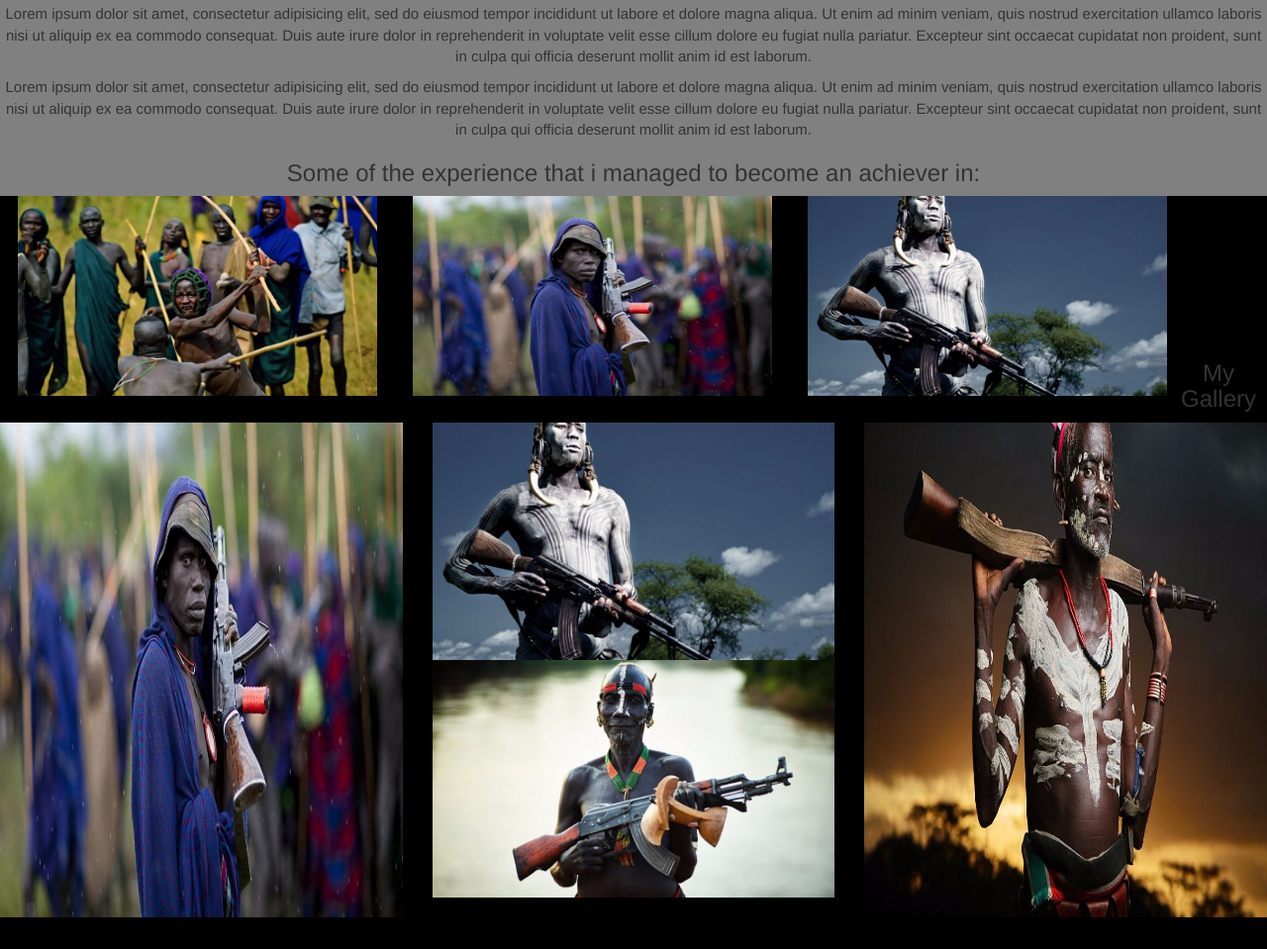
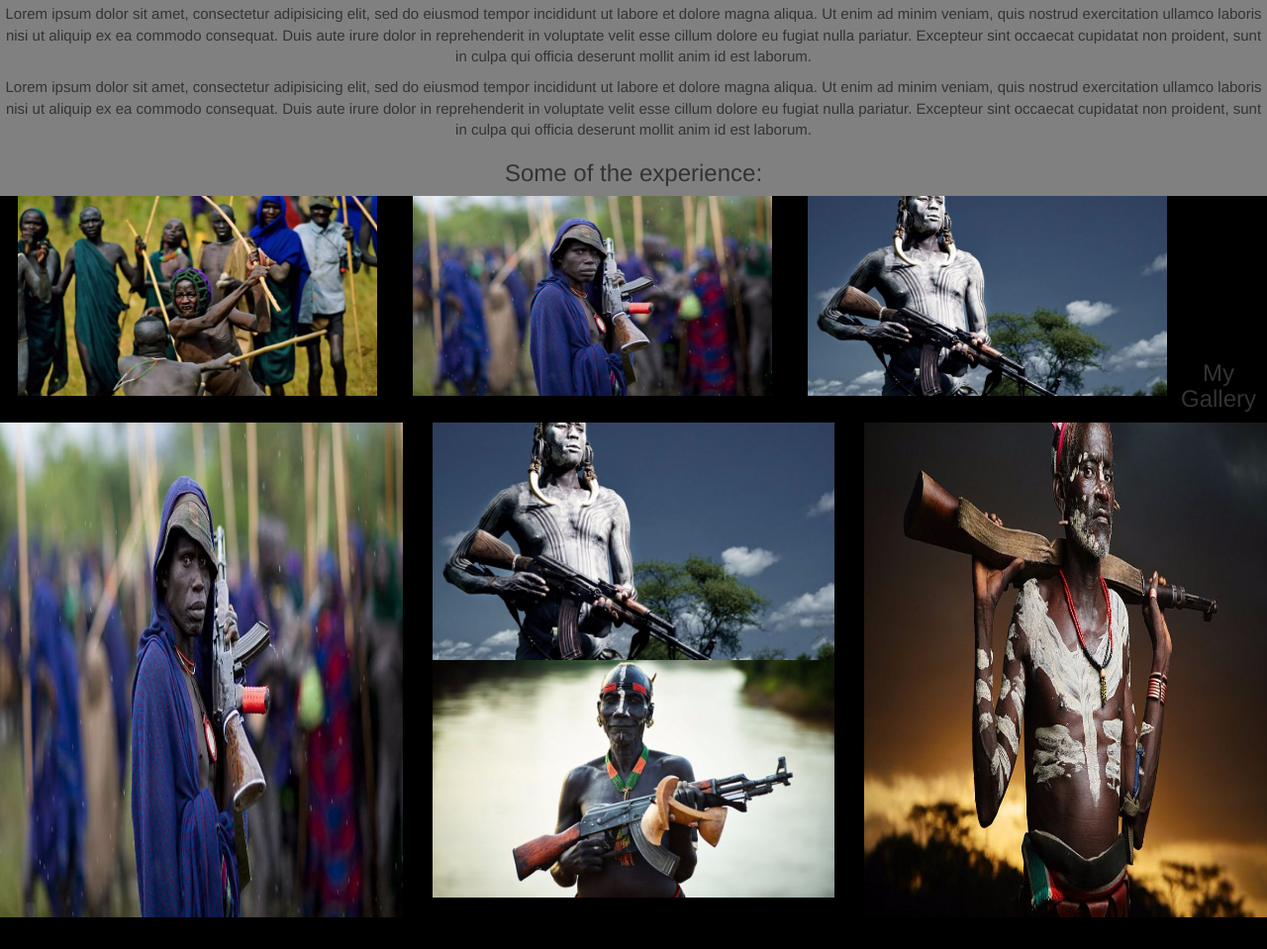
Before and after one commit to nyarundapeter/nyarundapeter.github.io, a plain HTML site: page index.html in a window 1280 px wide. Shown: the part 1546-2505 px from the top of the page at 99% size. Drawn offline with Linux system fonts and the light colour scheme.

Commit message:
second commit

```diff
--- a/index.html
+++ b/index.html
@@ -156,7 +156,7 @@
 												consequat. Duis aute irure dolor in reprehenderit in voluptate velit esse
 												cillum dolore eu fugiat nulla pariatur. Excepteur sint occaecat cupidatat non
 												proident, sunt in culpa qui officia deserunt mollit anim id est laborum.</p>
-												<h3>Some of the experience that i managed to become an achiever in:</h3>
+												<h3>Some of the experience:</h3>
 												<div class=row>
 													<img src="photos/fencing.jpg">
 													<img src="photos/cool_warrior.jpg">
```
Also changed, not shown: 1 other file.
